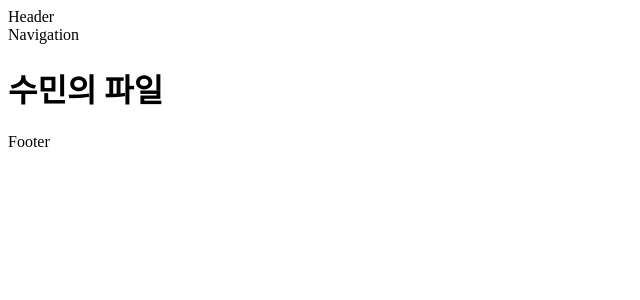
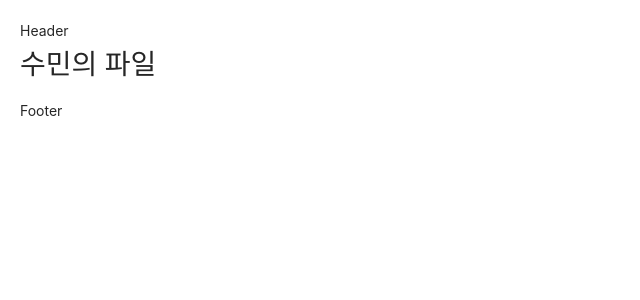
Before and after one commit to WeTheGo/wethego_gitTest, a React app in the folder frontend/: page / in a window 1280 px wide. Shown: the top 300 px of the page, without its empty margins (0-640 px from the left). Built offline with nearby package versions, Linux system fonts and the light colour scheme.

Commit message:
컴포넌트 수정

```diff
--- a/frontend/src/App.js
+++ b/frontend/src/App.js
@@ -1,18 +1,18 @@
 import React from "react";
 import { BrowserRouter } from "react-router-dom";
 import { Route, Routes } from "react-router";
+import 'antd/dist/antd.css';
+import './assets/App.css';
 import LoginPage from "./pages/LoginPage";
 import Sumin from "./pages/Sumin";
 import Header from "./components/Header";
 import Footer from "./components/Footer";
-import Navigation from "./components/Navigation";
 import AdminPage from "./pages/AdminPage";
 
 export default function App() {
   return (
     <BrowserRouter>
       <Header />
-      <Navigation />
       <Routes>
         <Route path="/" element={<Sumin />} />
         <Route path="/login" element={<LoginPage />} />
--- /dev/null
+++ b/frontend/src/assets/App.css
@@ -0,0 +1,5 @@
+@import '~antd/dist/antd.css';
+
+body {
+  padding: 20px;
+}
--- a/frontend/src/components/Navigation.js
+++ /dev/null
@@ -1,9 +0,0 @@
-import React from 'react'
-
-const Navigation = () => {
-  return (
-    <div>Navigation</div>
-  )
-}
-
-export default Navigation
```
Also changed, not shown: frontend/package.json (+7 -0 lines), 1 other file (tests, documents, lock files or other folders).
